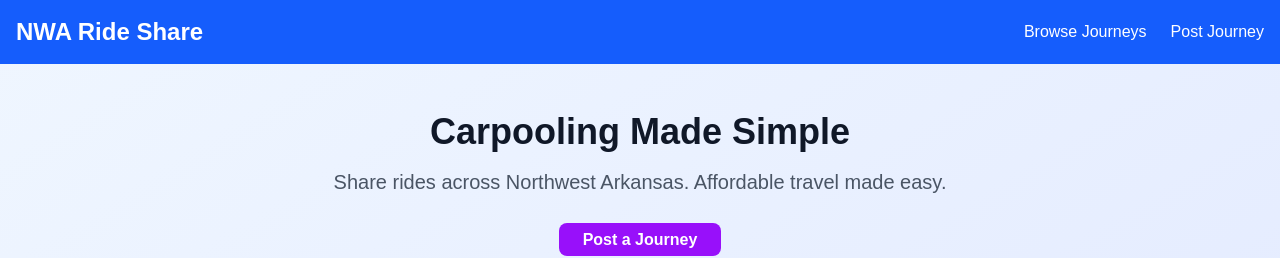
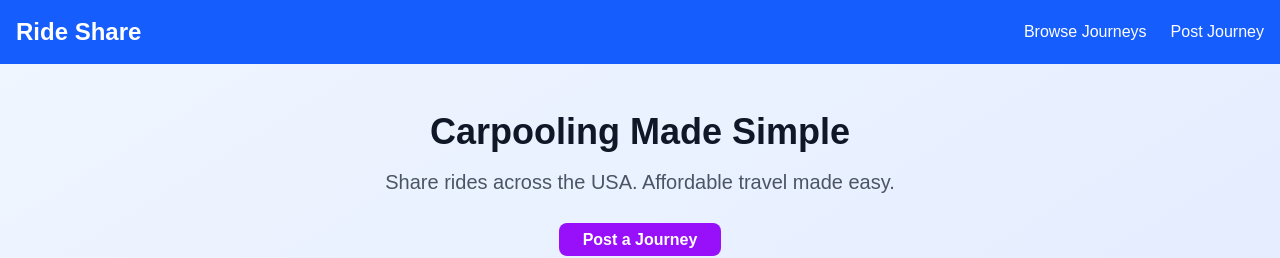
Before and after one commit to sboinac-star/Rideshare, a Next.js app: page / in a window 1280 px wide. Shown: the top 258 px of the page. Built offline with nearby package versions, Linux system fonts and the light colour scheme; no server answers; the database is empty.

Commit message:
Remove NWA/Northwest Arkansas branding, expand scope to USA
Co-Authored-By: Claude Sonnet 4.6 <noreply@anthropic.com>

```diff
--- a/src/app/layout.tsx
+++ b/src/app/layout.tsx
@@ -14,8 +14,8 @@ const geistMono = Geist_Mono({
 });
 
 export const metadata: Metadata = {
-  title: "NWA Ride Share",
-  description: "Local ride shares and rides to/from nearby cities in Northwest Arkansas",
+  title: "Ride Share",
+  description: "Find and share rides across the USA. Affordable travel made easy.",
 };
 
 export default function RootLayout({
@@ -32,7 +32,7 @@ export default function RootLayout({
         <header className="bg-blue-600 text-white shadow-lg">
           <nav className="max-w-7xl mx-auto px-4 py-4 flex justify-between items-center">
             <Link href="/" className="text-2xl font-bold">
-              NWA Ride Share
+              Ride Share
             </Link>
             <div className="flex gap-6">
               <Link href="/" className="hover:text-blue-100">
--- a/src/app/page.tsx
+++ b/src/app/page.tsx
@@ -62,7 +62,7 @@ export default function Home() {
             Carpooling Made Simple
           </h1>
           <p className="text-xl text-gray-600 mb-8">
-            Share rides across Northwest Arkansas. Affordable travel made easy.
+            Share rides across the USA. Affordable travel made easy.
           </p>
           <Link
             href="/driver"
```
